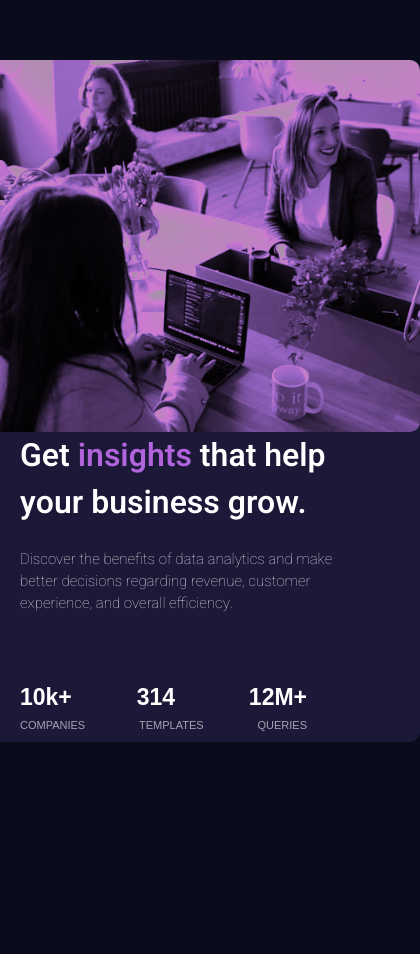
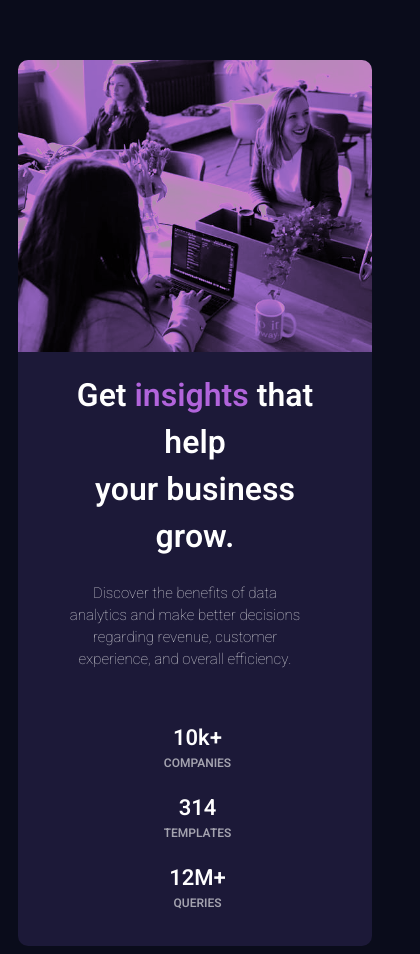
Before and after one commit to Amelss/FrontEndMentor, a plain HTML site: page index.html in a window 390 px wide. Shown: the part 110-1064 px from the top of the page, 420 px wide, since content can reach past the window. Before the commit the page ends 860 px from the top, so only its background shows below. Drawn offline with Linux system fonts and the light colour scheme; a web font is replaced by a local one.

Commit message:
making the card responsive

```diff
--- a/index.html
+++ b/index.html
@@ -12,6 +12,9 @@
 <link rel="preconnect" href="https://fonts.googleapis.com">
 <link rel="preconnect" href="https://fonts.gstatic.com" crossorigin>
 <link href="https://fonts.googleapis.com/css2?family=PT+Sans+Caption&display=swap" rel="stylesheet">
+<link rel="icon" type="image/png" sizes="32x32" href="./images/favicon-32x32.png">
+
+<title>Frontend Mentor | Stats preview card component</title>
 </head>
 <body>
     <div class="card">
@@ -23,15 +26,26 @@
 <p title="discover">Discover the benefits of data analytics and make
 better decisions regarding revenue, customer
 experience, and overall efficiency.</p>
-<h4 title="stats">10k+</h4>
+<br>
+<h4 title="stats" class="tenk">10k+</h4>
 <h4 title="stats" class="three14">314</h4>
 <h4 title="stats" class="twelevem">12M+</h4>
 <br>
-<p title="quotes">COMPANIES</p>
-<p title="quotes">TEMPLATES</p>
-<p title="quotes">QUERIES</p>
+<p title="quotes" class="deskquotes">COMPANIES</p>
+<p title="quotes" class="deskquotes">TEMPLATES</p>
+<p title="quotes" class="deskquotes">QUERIES</p>
+
+<h4 title="stats1" class="mob1">10k+<br><span class="comp">COMPANIES</span></h4>
+<h4 title="stats1" class="mob2">314<br><span class="temp">TEMPLATES</span></h4>
+<h4 title="stats1" class="mob3">12M+<br><span class="quer">QUERIES</span></h4>
+<br>
+
 
     </div>
 </div>
+<div class="attribution">
+    <!--Challenge by <a href="https://www.frontendmentor.io?ref=challenge" target="_blank" style="color: white;">Frontend Mentor</a>.
+    Coded by <a href="#" style="color: white;">Ameley</a>.-->
+  </div>
 </body>
 </html>
--- a/style.css
+++ b/style.css
@@ -1,7 +1,7 @@
 body{
     background-color:rgb(10, 12, 27);
     color: white;
-    font-family:'Heebo', sans-serif;;
+    font-family:'Heebo', sans-serif;
 }
 
 
@@ -11,7 +11,10 @@ body{
     margin-top: 170px;
 
 
+
 }
+
+
 
 .container{
     background-color:rgb(28, 25, 56);
@@ -22,7 +25,7 @@ body{
 }
 
 .laptop{
-   float: right;
+    float: right;
     border-radius: 0 10px 10px 0;
     display: inline;
 
@@ -34,7 +37,7 @@ body{
     padding-left: 50px;
     padding-top: 0;
     margin-top: -1px;
-    margin-bottom: 35px;
+    margin-bottom: 25px;
     color: rgba(255,255,255, 0.8);
 
 }
@@ -48,16 +51,16 @@ body{
 
 }
 
-[title='stats']{
+[title='stats'], .tenk, .three14, .twelevem{
     display: inline-block;
     font-family:sans-serif;
     padding-left: 50px;
-    margin-top: 35px;
+    margin-top: 10px;
     font-size: 23px;
     margin-bottom: -20px;
 }
 
-[title='quotes']{
+[title='quotes'], .deskquotes{
     display: inline-block;
     font-family: 'PT Sans Caption', sans-serif;
     color: rgba(255,255,255, 0.6);
@@ -78,3 +81,123 @@ padding-left: 70px;
 img {
     filter: sepia(110%) saturate(280%) brightness(60%) hue-rotate(228deg);
   }
+
+  @media screen and (max-width:650px) {
+    .card{
+        margin-left: 10px;
+        margin-right: 10px;
+    }
+}
+
+@media screen and (max-width:650px){
+    img{
+width: 100%;
+margin-bottom: 20px;
+    }
+
+}
+
+@media screen and (max-width:650px) {
+    .laptop{
+        border-radius: 10px 10px 0 0;
+    }
+
+}
+
+@media  screen and (max-width:650px) {
+    p, h4, h2{
+        text-align: center;
+    }
+
+}
+
+@media screen and (max-width:650px) {
+    h2{
+        margin-left: 0;
+        margin-right: 50px;
+    }
+
+}
+
+@media screen and (max-width:650px) {
+   [title="discover"] {
+    margin-bottom: -60px;
+
+
+     }
+
+ }
+
+
+@media screen and (max-width:650px) {
+   [title="stats1"], .comp, .temp, .quer{
+     display: block;
+
+
+    }
+
+}
+
+@media screen and (max-width:650px) {
+[title="stats1"]{
+ font-size: 22px;
+ margin-top: -50px;
+}
+
+
+ }
+
+ @media screen and (max-width:650px) {
+    .mob3{
+      display: block;
+      margin-left: 5px;
+
+
+     }
+
+ }
+
+ @media screen and (max-width:650px) {
+    .mob2, .mob1{
+      display: block;
+      margin-left: 5px;
+
+     }
+
+ }
+
+ @media screen and (max-width:650px) {
+   [title="stats1"]{
+      margin-bottom: 10px;
+      margin-top: 20px;
+
+     }
+
+ }
+
+ @media screen and (max-width:650px) {
+    .comp, .temp, .quer{
+      font-size: 12px;
+      font-family:'Heebo', sans-serif;
+      color: rgba(255,255,255, 0.6);
+      }
+
+  }
+
+
+ @media screen and (max-width:650px) {
+    .deskquotes, .tenk, .three14, .twelevem{
+        visibility: hidden;
+
+      }
+
+  }
+
+  @media screen and (min-width:651px) {
+    .comp, .temp, .quer, .mob1, .mob2, .mob3{
+        visibility: hidden;
+        display: none;
+
+      }
+
+  }
```
